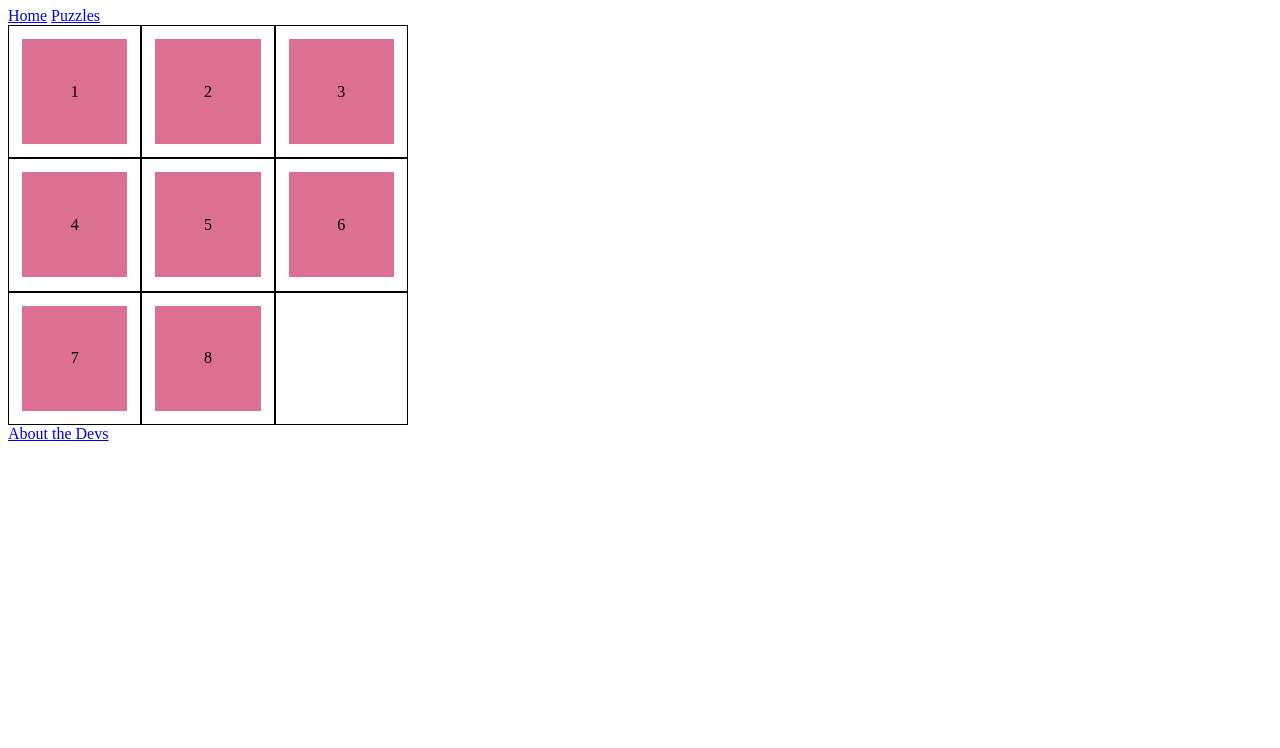
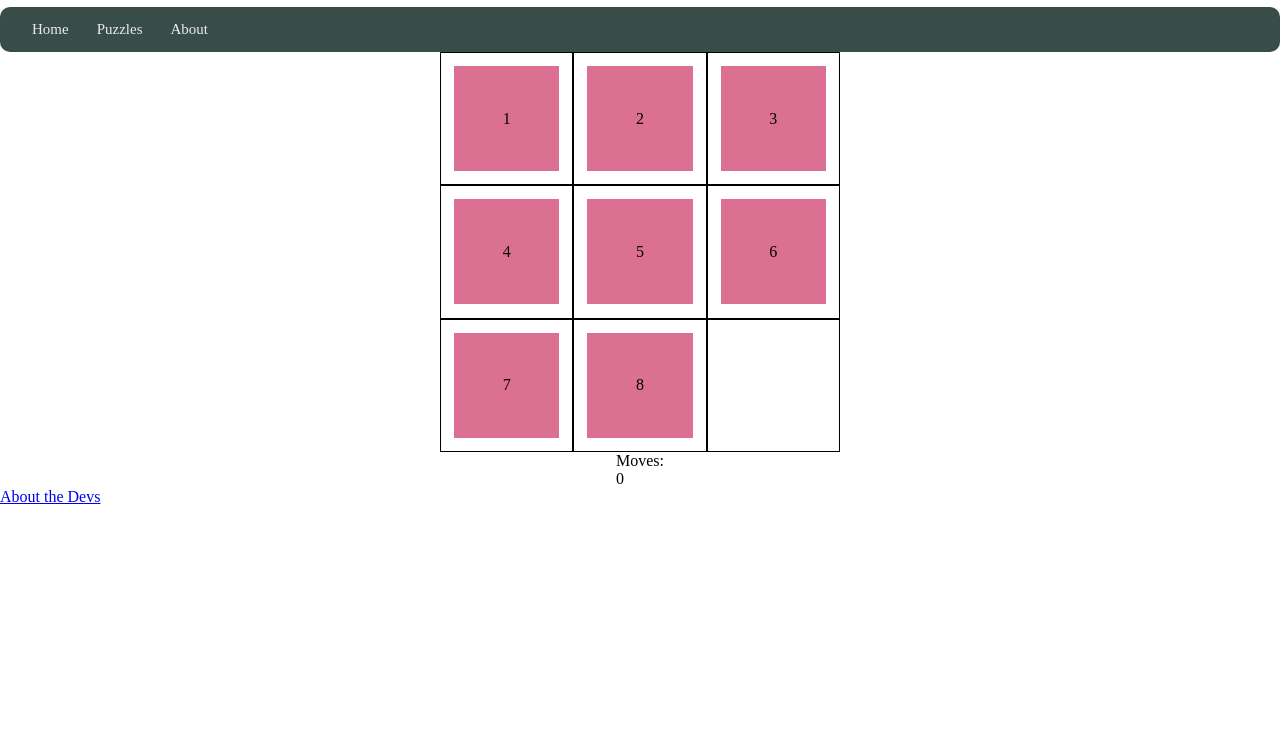
Before and after one commit to forgotten-logic/logic-app, a plain HTML site: page puzzles/index.html in a window 1280 px wide. Shown: the part 73-821 px from the top of the page. Before the commit the page ends 800 px from the top, so only its background shows below. Drawn offline with nearby package versions, Linux system fonts and the light colour scheme.

Commit message:
placeholder nav bar/updated move counter and local storage move counter

```diff
--- a/app.js
+++ b/app.js
@@ -7,5 +7,5 @@ form.addEventListener('submit', (e) => {
 
     const formData = new FormData(form);
     createUser(formData);
-    window.location = '../index.html';
+    window.location = '../puzzles/index.html';
 });
--- a/common/common.css
+++ b/common/common.css
@@ -8,3 +8,55 @@ body, html {
 * {
     box-sizing: border-box;
 }
+
+main {
+    display: flex;
+    flex-direction: column;
+    justify-content: center;
+    align-items: center;
+}
+
+#menu {
+	background: #384D48;
+	color: #FFF;
+	height: 45px;
+	padding-left: 18px;
+	border-radius: 10px;
+}
+
+
+#menu ul, #menu li {
+	margin: 0 auto;
+	padding: 0;
+    list-style: none
+}
+
+
+#menu ul {
+	width: 100%;
+}
+
+
+#menu li {
+	float: left;
+	display: inline;
+	position: relative;
+}
+
+#menu a {
+	display: block;
+	line-height: 45px;
+	padding: 0 14px;
+	text-decoration: none;
+	color: #EBEBEB;
+	font-size: 15px;
+}
+
+#menu li a:hover {
+	color: #208FAB;
+	background: #384D48;
+}
+
+.home-p {
+    --animate-duration: 4s;
+}
--- a/common/utils.js
+++ b/common/utils.js
@@ -1,9 +1,13 @@
-const USER = 'USER';
+export const USER = 'USER';
 
 export function pullFromLocStorage(key) {
 
     return JSON.parse(localStorage.getItem(key));
 
+}
+
+export function setInLocStorage(user) {
+    localStorage.setItem(USER, JSON.stringify(user));
 }
 
 
@@ -12,22 +16,22 @@ export function createUser(formData) {
     if (!formData.get('name') || !formData.get('avatar')) {
         user = {
             name: 'anonymous',
-            avatar: '',
+            avatar: 'booger',
             moves: 0,
             wins: 0
         };
 
-        localStorage.setItem(USER, JSON.stringify(user));
+        setInLocStorage(user);
 
     } else {
 
         user = {
             name: formData.get('name'),
             avatar: formData.get('avatar'),
-            turns: 0,
+            moves: 0,
             gamesWon: 0,
         };
-        localStorage.setItem(USER, JSON.stringify(user));
+        setInLocStorage(user);
     }
 
 }
--- a/puzzles/index.html
+++ b/puzzles/index.html
@@ -6,6 +6,8 @@
     <meta name="viewport" content="width=device-width, initial-scale=1.0">
     <meta http-equiv="X-UA-Compatible" content="ie=edge">
     <link rel="stylesheet" href="./puzzle.css">
+    <link rel="stylesheet" href="../common/common.css">
+    <link rel="stylesheet" href="https://cdnjs.cloudflare.com/ajax/libs/animate.css/4.1.1/animate.min.css"/>
     <title>Puzzles</title>
 </head>
 
@@ -15,14 +17,21 @@
         <h1>
             Puzzles
         </h1>
-        <nav>
-            <a href="../index.html">Home</a>
-            <a href="./index.html">Puzzles</a>
+        <nav id='menu'>
+            <ul>
+              <li><a href='../index.html'>Home</a></li>
+              <li><a href='../puzzles/index.html'>Puzzles</a></li>
+              <li><a href='../about-devs/index.html'>About</a></li>
+            </ul>
         </nav>
     </header>
 
     <main>
         <div id="tile-map"></div>
+        <container>
+          <div class="animate__animated animate__bounce">Moves:</div>
+          <span id="moves-counter" class="moves-counter">0</span>
+        </container>
     </main>
 
     <footer>
--- a/puzzles/puzzle-render-utils.js
+++ b/puzzles/puzzle-render-utils.js
@@ -1,3 +1,8 @@
+import { pullFromLocStorage, setInLocStorage, USER } from '../common/utils.js';
+
+
+const moveCounter = document.getElementById('moves-counter');
+
 // create a grid of nine squares on which the tiles will move
 export function generateThreeByThree() {
     const tileMap = document.getElementById('tile-map');
@@ -33,7 +38,7 @@ export function generateThreeByThree() {
         if (tiles[i]) spaces[i].append(tiles[i]);
         tileMap.append(spaces[i]);
     }
-
+    updateMovesCounter();
     return tileMap;
 }
 
@@ -64,9 +69,25 @@ export function generateEightTiles() {
         tiles[i].id = `${i + 1}`;
         tiles[i].textContent = `${i + 1}`;
         tiles[i].addEventListener('click', () => {
+
+            updateMovesCounter();
+            setUserMoves();
             console.log(`Someone clicked ${i + 1}`);
         });
     }
 
     return tiles;
 }
+
+let movesCount = 0;
+
+function setUserMoves() {
+    const user = pullFromLocStorage(USER);
+    user.moves++;
+    setInLocStorage(user);
+}
+
+
+function updateMovesCounter() {
+    moveCounter.innerText = movesCount++;
+}
```
Also changed, not shown: about-devs/index.html (+7 -3 lines), index.html (+9 -5 lines).
